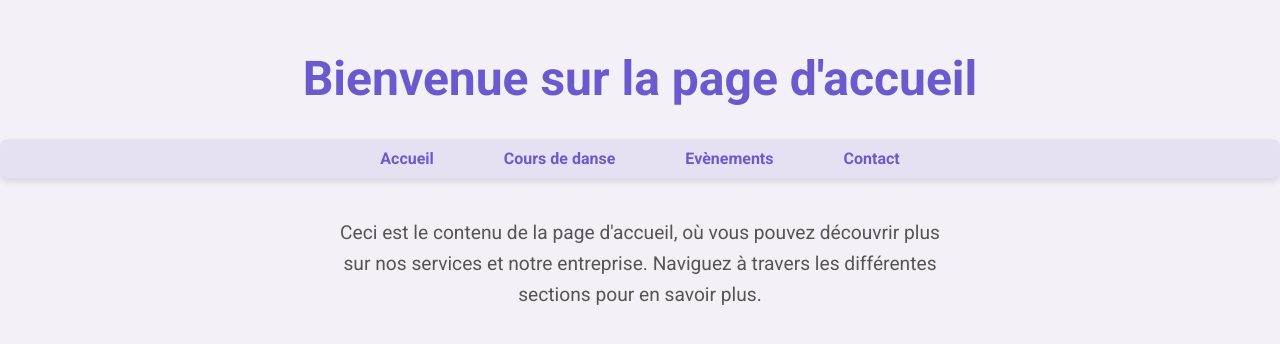
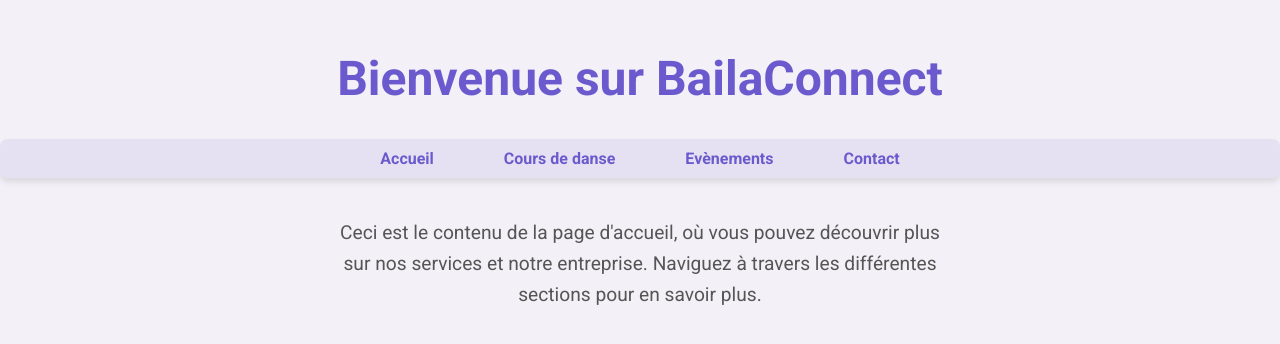
Before and after one commit to morganegsm/BailaConnect, a plain HTML site: page index.html in a window 1280 px wide. Drawn offline with Linux system fonts and the light colour scheme.

Commit message:
Update index.html

```diff
--- a/index.html
+++ b/index.html
@@ -71,7 +71,7 @@
 <body>
 
     <!-- Titre principal -->
-    <h1>Bienvenue sur la page d'accueil</h1>
+    <h1>Bienvenue sur BailaConnect</h1>
 
     <!-- Menu de navigation stylisé -->
     <nav>
```
